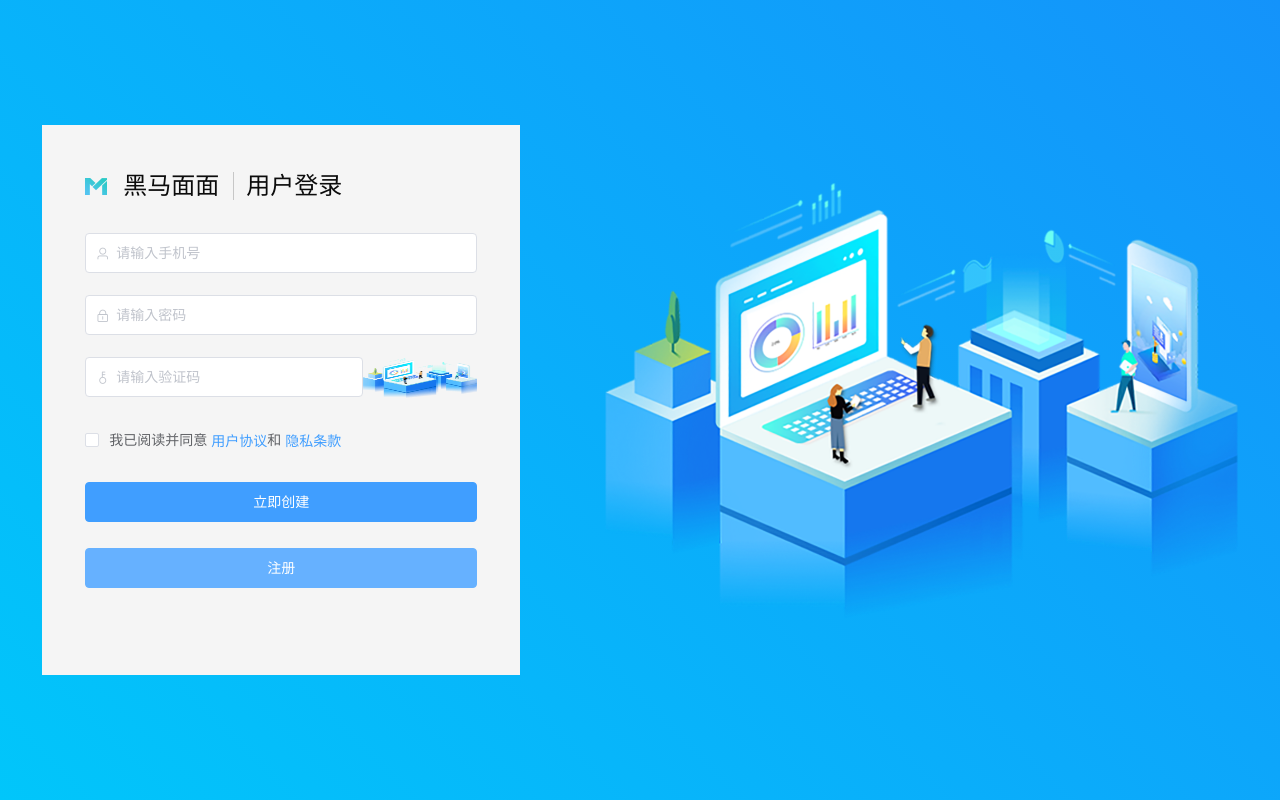
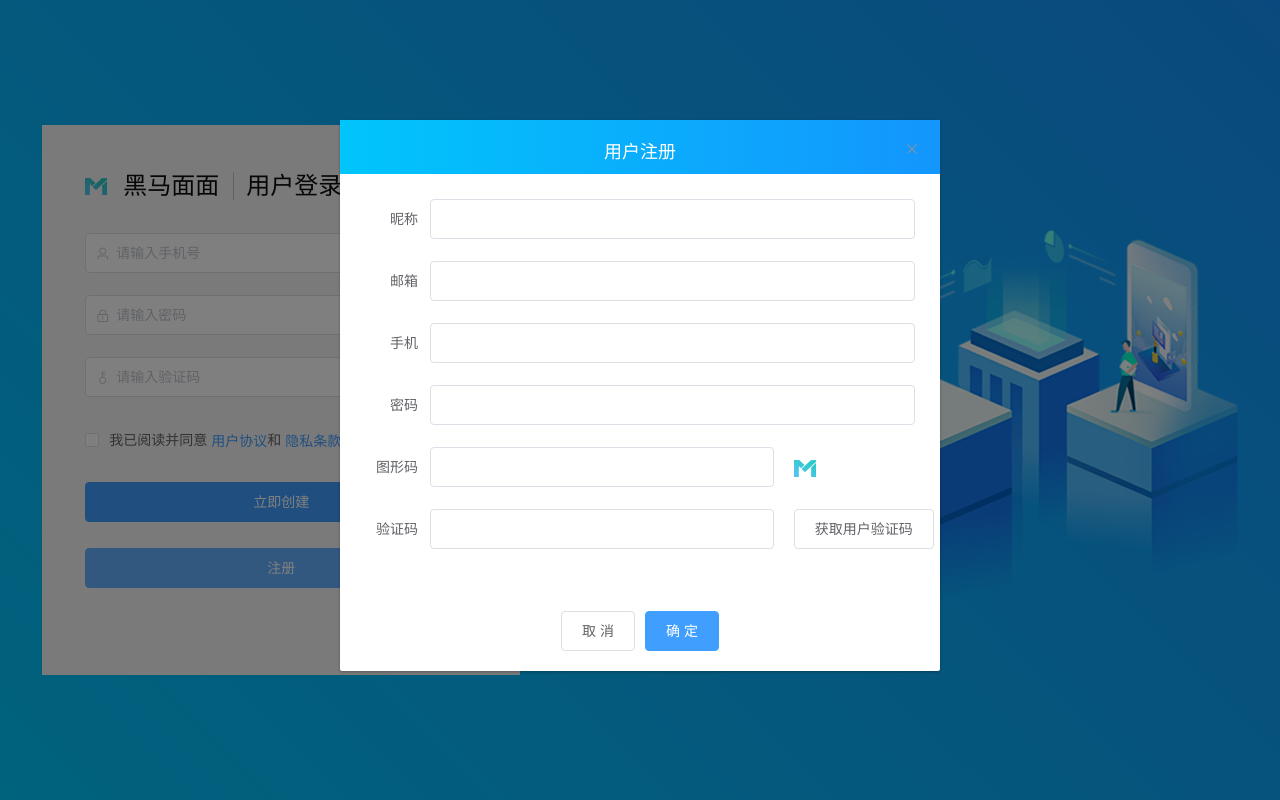
Before and after one commit to MRFEJ/heima47qi02, a Vue app: page /#/login in a window 1280 px wide. Both pictures are taken after a click on the button "注册". Built offline with nearby package versions, Linux system fonts and the light colour scheme.

Commit message:
创建了注册组件并导入了login页面,完成了注册界面的基本布局

```diff
--- /dev/null
+++ b/src/view/login/components/register.vue
@@ -0,0 +1,69 @@
+<template>
+  <el-dialog title="用户注册" width="600px" center :visible.sync="dialogFormVisible">
+    <el-form :model="form">
+      <el-form-item label="昵称" :label-width="formLabelWidth">
+        <el-input v-model="form.name" autocomplete="off"></el-input>
+      </el-form-item>
+
+      <el-form-item label="邮箱" :label-width="formLabelWidth">
+        <el-input v-model="form.name" autocomplete="off"></el-input>
+      </el-form-item>
+
+      <el-form-item label="手机" :label-width="formLabelWidth">
+        <el-input v-model="form.name" autocomplete="off"></el-input>
+      </el-form-item>
+
+      <el-form-item label="密码" :label-width="formLabelWidth">
+        <el-input v-model="form.name" autocomplete="off"></el-input>
+      </el-form-item>
+
+      <el-form-item label="图形码" :label-width="formLabelWidth">
+        <el-row>
+          <el-col :span="17">
+            <el-input v-model="form.name" autocomplete="off"></el-input>
+          </el-col>
+          <el-col :span="6" :offset="1">
+            <img src="../img/login_logo.png" alt />
+          </el-col>
+        </el-row>
+      </el-form-item>
+
+      <el-form-item label="验证码" :label-width="formLabelWidth">
+        <el-row>
+          <el-col :span="17">
+            <el-input v-model="form.name" autocomplete="off"></el-input>
+          </el-col>
+          <el-col :span="6" :offset="1">
+              <el-button>获取用户验证码</el-button>
+          </el-col>
+        </el-row>
+      </el-form-item>
+    </el-form>
+    <div slot="footer" class="dialog-footer">
+      <el-button @click="dialogFormVisible = false">取 消</el-button>
+      <el-button type="primary" @click="dialogFormVisible = false">确 定</el-button>
+    </div>
+  </el-dialog>
+</template>
+
+<script>
+export default {
+  data() {
+    return {
+      dialogFormVisible: false,
+      form: {},
+      rules: {},
+      formLabelWidth: "65px"
+    };
+  }
+};
+</script>
+
+<style lang="less">
+.el-dialog__header {
+  background: linear-gradient(to right, #01c5fb, #1396fd);
+  .el-dialog__title {
+    color: #fff;
+  }
+}
+</style>
--- a/src/view/login/login.vue
+++ b/src/view/login/login.vue
@@ -50,18 +50,24 @@
           <el-row>
             <el-col>
               <el-button type="primary" @click="submitForm">立即创建</el-button>
-              <el-button type="primary">注册</el-button>
+              <el-button type="primary" @click="Login_reg">注册</el-button>
             </el-col>
           </el-row>
         </el-form-item>
       </el-form>
     </div>
+    <!-- 注册 -->
+    <reg ref="reg"></reg>
     <img src="./img/login_banner_ele.png" alt />
   </div>
 </template>
 
 <script>
+import reg from "./components/register"
 export default {
+  components:{
+    reg
+  },
   data() {
     return {
       form: {
@@ -92,12 +98,17 @@ export default {
     };
   },
   methods: {
+    // 点击登录
     submitForm() {
       this.$refs.form.validate(v => {
         if (v) {
           alert("登录成功");
         }
       });
+    },
+    // 点击注册
+    Login_reg(){
+      this.$refs.reg.dialogFormVisible=true;
     }
   }
 };
```
